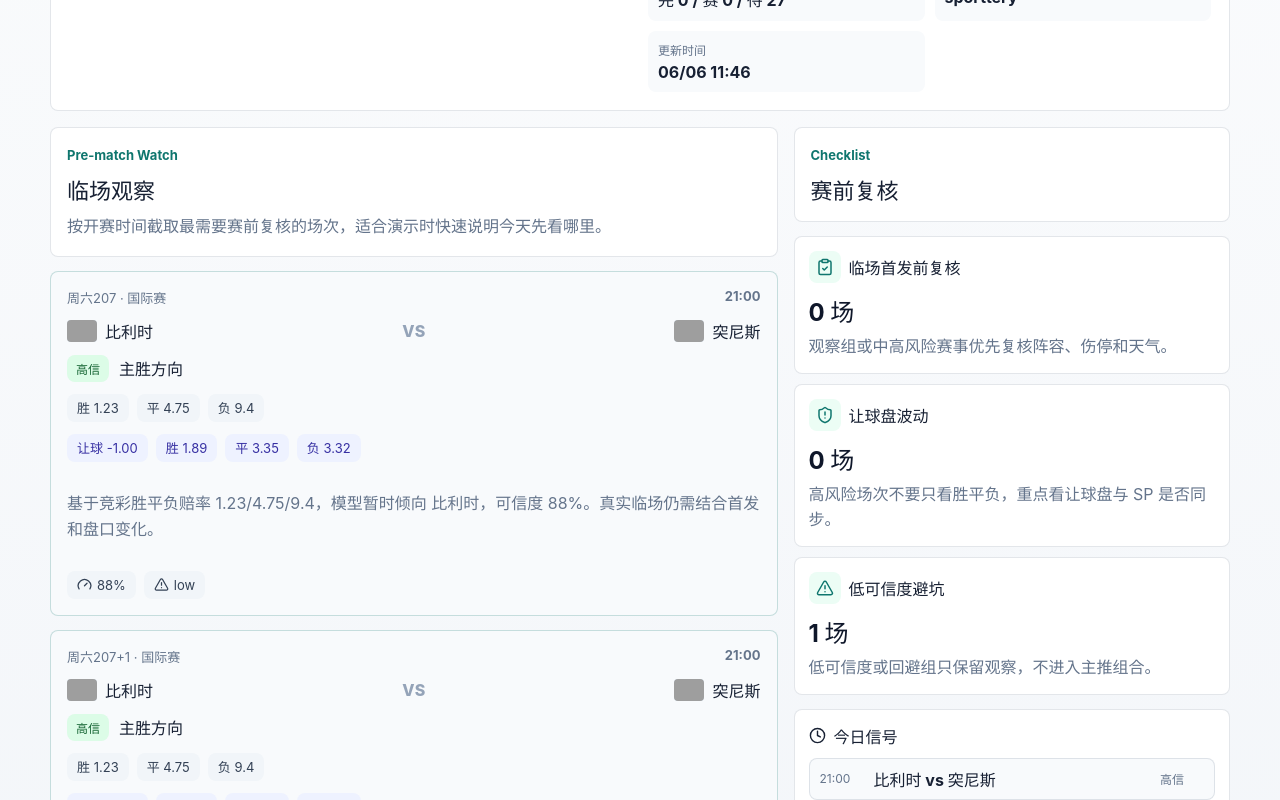
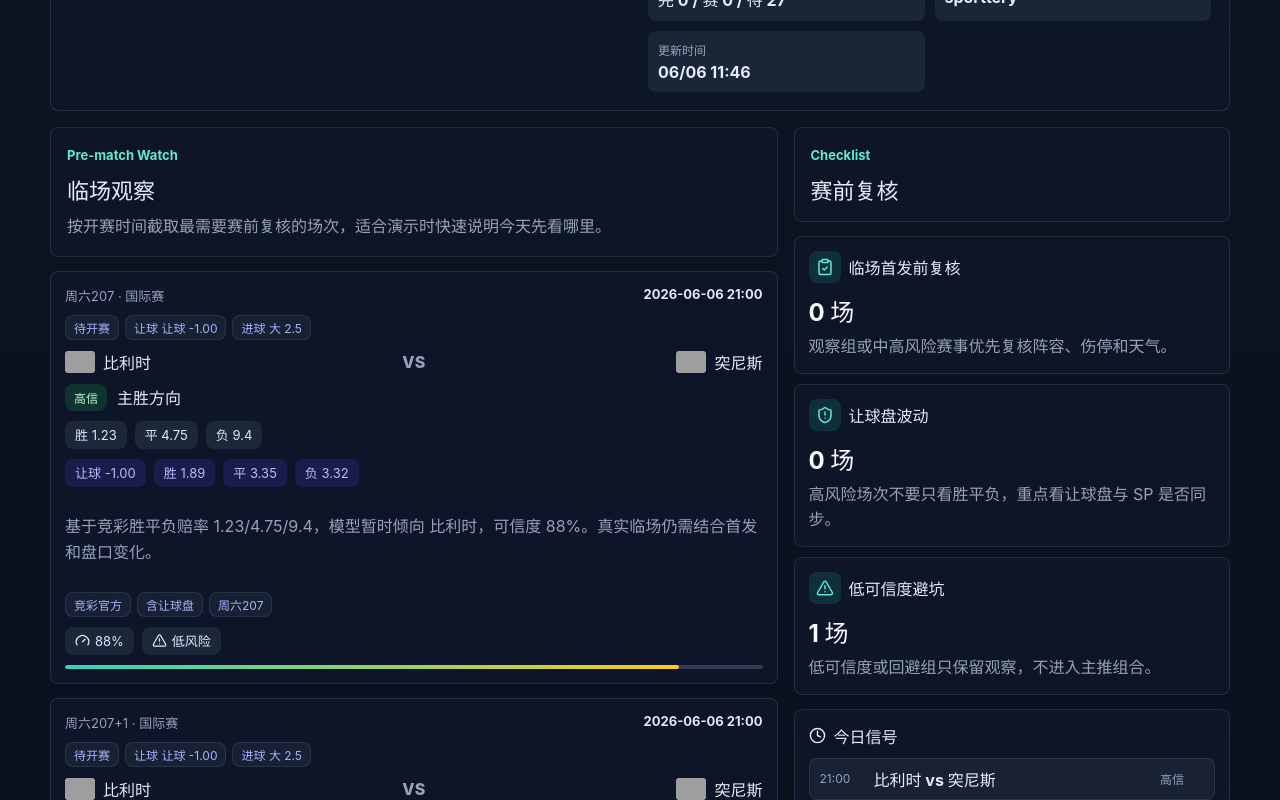
Before and after one commit to ccxiaot/football-insight-dashboard, a React (Vite) app: page / in a window 1280 px wide. Shown: the part 660-1460 px from the top of the page. Built offline with nearby package versions, Linux system fonts and the light colour scheme; grey boxes are pictures that could not be loaded.

Commit message:
style: switch dashboard to dark matchday theme

```diff
--- a/src/components/MatchCard.tsx
+++ b/src/components/MatchCard.tsx
@@ -13,6 +13,19 @@ const recommendationText = {
   avoid: '回避',
 };
 
+const riskText = {
+  low: '低风险',
+  medium: '中风险',
+  high: '高风险',
+};
+
+const statusText = {
+  finished: '已完场',
+  live: '进行中',
+  pending: '待确认',
+  scheduled: '待开赛',
+};
+
 export function MatchCard({ match, onOpen }: MatchCardProps) {
   return (
     <button
@@ -26,7 +39,12 @@ export function MatchCard({ match, onOpen }: MatchCardProps) {
           {match.matchNo ? `${match.matchNo} · ` : ''}
           {match.competition}
         </span>
-        <strong>{match.kickoff}</strong>
+        <strong>{match.date} {match.kickoff}</strong>
+      </div>
+      <div className="match-meta">
+        <span>{statusText[match.status ?? 'scheduled']}</span>
+        <span>让球 {match.handicap}</span>
+        <span>进球 {match.totalGoals}</span>
       </div>
       <div className="match-teams">
         <TeamBadge code={match.homeFlag} name={match.homeTeam} />
@@ -53,6 +71,11 @@ export function MatchCard({ match, onOpen }: MatchCardProps) {
         </div>
       ) : null}
       <p>{match.analysis}</p>
+      <div className="tag-row">
+        {match.tags.slice(0, 3).map((tag) => (
+          <span key={tag}>{tag}</span>
+        ))}
+      </div>
       <div className="match-footer">
         <span>
           <Gauge size={15} />
@@ -60,8 +83,11 @@ export function MatchCard({ match, onOpen }: MatchCardProps) {
         </span>
         <span>
           <AlertTriangle size={15} />
-          {match.riskLevel}
+          {riskText[match.riskLevel]}
         </span>
+      </div>
+      <div className="confidence-track" aria-hidden="true">
+        <i style={{ width: `${match.confidence}%` }} />
       </div>
     </button>
   );
--- a/src/index.css
+++ b/src/index.css
@@ -1,6 +1,6 @@
 :root {
-  color: #172033;
-  background: #eef2f7;
+  color: #e5edf6;
+  background: #080d18;
   font-family:
     Inter, "PingFang SC", "Microsoft YaHei", system-ui, -apple-system, BlinkMacSystemFont, sans-serif;
   font-synthesis: none;
@@ -24,9 +24,10 @@ button {
 .app-shell {
   min-height: 100vh;
   background:
-    linear-gradient(180deg, rgba(255, 255, 255, 0.9), rgba(238, 242, 247, 0.92)),
-    radial-gradient(circle at top left, rgba(20, 141, 110, 0.16), transparent 34%),
-    #eef2f7;
+    linear-gradient(180deg, rgba(14, 22, 37, 0.96), rgba(8, 13, 24, 0.98)),
+    radial-gradient(circle at top left, rgba(20, 184, 166, 0.18), transparent 34%),
+    radial-gradient(circle at 78% 0%, rgba(245, 158, 11, 0.12), transparent 26%),
+    #080d18;
 }
 
 main {
@@ -44,8 +45,8 @@ main {
   justify-content: space-between;
   gap: 18px;
   padding: 14px max(16px, calc((100vw - 1180px) / 2));
-  border-bottom: 1px solid rgba(100, 116, 139, 0.22);
-  background: rgba(248, 250, 252, 0.94);
+  border-bottom: 1px solid rgba(148, 163, 184, 0.18);
+  background: rgba(10, 16, 29, 0.9);
   backdrop-filter: blur(14px);
 }
 
@@ -62,8 +63,8 @@ main {
   height: 42px;
   place-items: center;
   border-radius: 8px;
-  color: #f8fafc;
-  background: #0f766e;
+  color: #07111f;
+  background: linear-gradient(135deg, #2dd4bf, #facc15);
 }
 
 .brand h1 {
@@ -74,7 +75,7 @@ main {
 
 .brand p {
   margin: 3px 0 0;
-  color: #64748b;
+  color: #94a3b8;
   font-size: 12px;
 }
 
@@ -95,10 +96,10 @@ main {
   justify-content: center;
   gap: 7px;
   min-height: 38px;
-  border: 1px solid rgba(100, 116, 139, 0.24);
+  border: 1px solid rgba(148, 163, 184, 0.2);
   border-radius: 8px;
-  color: #334155;
-  background: #ffffff;
+  color: #cbd5e1;
+  background: rgba(15, 23, 42, 0.72);
   cursor: pointer;
   white-space: nowrap;
 }
@@ -110,9 +111,10 @@ main {
 .nav-tab.active,
 .date-pill.active,
 .filter-chip.active {
-  border-color: #0f766e;
-  color: #0f766e;
-  background: #ecfdf5;
+  border-color: rgba(45, 212, 191, 0.78);
+  color: #67e8f9;
+  background: rgba(20, 184, 166, 0.16);
+  box-shadow: inset 0 0 0 1px rgba(45, 212, 191, 0.16);
 }
 
 .notice-bar {
@@ -121,20 +123,20 @@ main {
   gap: 12px;
   margin-bottom: 16px;
   padding: 12px 14px;
-  border: 1px solid rgba(14, 116, 144, 0.18);
+  border: 1px solid rgba(45, 212, 191, 0.22);
   border-radius: 8px;
-  background: #f0fdfa;
+  background: rgba(15, 23, 42, 0.72);
 }
 
 .notice-bar p {
   flex: 1;
   margin: 0;
-  color: #334155;
+  color: #cbd5e1;
 }
 
 .notice-bar button {
   padding: 0 12px;
-  color: #0f766e;
+  color: #67e8f9;
 }
 
 .spotlight,
@@ -145,16 +147,16 @@ main {
   gap: 16px;
   margin-bottom: 16px;
   padding: 18px;
-  border: 1px solid rgba(100, 116, 139, 0.18);
+  border: 1px solid rgba(148, 163, 184, 0.16);
   border-radius: 8px;
-  background: #ffffff;
-  box-shadow: 0 18px 45px rgba(15, 23, 42, 0.08);
+  background: rgba(15, 23, 42, 0.84);
+  box-shadow: 0 18px 45px rgba(0, 0, 0, 0.28);
 }
 
 .eyebrow {
   display: inline-flex;
   margin-bottom: 10px;
-  color: #0f766e;
+  color: #5eead4;
   font-size: 13px;
   font-weight: 700;
 }
@@ -170,7 +172,7 @@ main {
 .panel-view p,
 .sync-panel p,
 .match-card p {
-  color: #64748b;
+  color: #94a3b8;
   line-height: 1.65;
 }
 
@@ -193,22 +195,22 @@ main {
   min-height: 28px;
   padding: 0 10px;
   border-radius: 8px;
-  background: #f1f5f9;
-  color: #334155;
+  background: rgba(30, 41, 59, 0.92);
+  color: #dbeafe;
   font-size: 13px;
 }
 
 .odds-row.muted span {
-  background: #eef2ff;
-  color: #3730a3;
+  background: rgba(79, 70, 229, 0.18);
+  color: #c4b5fd;
 }
 
 .featured-match,
 .match-card {
   width: 100%;
-  border: 1px solid rgba(15, 118, 110, 0.22);
+  border: 1px solid rgba(148, 163, 184, 0.18);
   border-radius: 8px;
-  background: #f8fafc;
+  background: rgba(15, 23, 42, 0.9);
   color: inherit;
   text-align: left;
   cursor: pointer;
@@ -221,7 +223,7 @@ main {
 }
 
 .featured-match > span {
-  color: #0f766e;
+  color: #5eead4;
   font-weight: 700;
 }
 
@@ -267,22 +269,22 @@ main {
 .summary-card,
 .simple-list article {
   padding: 16px;
-  border: 1px solid rgba(100, 116, 139, 0.18);
+  border: 1px solid rgba(148, 163, 184, 0.16);
   border-radius: 8px;
-  background: #ffffff;
+  background: rgba(15, 23, 42, 0.82);
 }
 
 .summary-card span,
 .summary-card small,
 .simple-list span {
   display: block;
-  color: #64748b;
+  color: #94a3b8;
 }
 
 .summary-card strong {
   display: block;
   margin: 8px 0;
-  color: #0f172a;
+  color: #f8fafc;
   font-size: 25px;
 }
 
@@ -309,11 +311,11 @@ main {
 .detail-list div {
   padding: 10px;
   border-radius: 8px;
-  background: #f8fafc;
+  background: rgba(30, 41, 59, 0.82);
 }
 
 dt {
-  color: #64748b;
+  color: #94a3b8;
   font-size: 12px;
 }
 
@@ -332,15 +334,15 @@ dd {
   gap: 14px;
   margin-bottom: 16px;
   padding: 14px;
-  border: 1px solid rgba(100, 116, 139, 0.18);
+  border: 1px solid rgba(148, 163, 184, 0.16);
   border-radius: 8px;
-  background: #ffffff;
+  background: rgba(15, 23, 42, 0.82);
 }
 
 .match-toolbar strong {
   display: block;
   margin-bottom: 8px;
-  color: #334155;
+  color: #e2e8f0;
   font-size: 13px;
 }
 
@@ -356,7 +358,7 @@ dd {
   place-items: center;
   border-radius: 999px;
   background: #e2e8f0;
-  color: #334155;
+  color: #0f172a;
   font-size: 12px;
 }
 
@@ -368,7 +370,7 @@ dd {
 }
 
 .date-pill small {
-  color: #64748b;
+  color: #94a3b8;
 }
 
 .match-grid {
@@ -383,20 +385,45 @@ dd {
 
 .match-card {
   display: grid;
-  gap: 12px;
-  padding: 16px;
+  gap: 10px;
+  padding: 14px;
 }
 
 .match-card:hover,
 .featured-match:hover {
-  border-color: #0f766e;
+  border-color: rgba(45, 212, 191, 0.72);
+  background: rgba(20, 31, 52, 0.96);
 }
 
 .match-card-head {
   display: flex;
   justify-content: space-between;
-  color: #64748b;
+  gap: 12px;
+  color: #94a3b8;
   font-size: 13px;
+}
+
+.match-card-head strong {
+  color: #e2e8f0;
+  white-space: nowrap;
+}
+
+.match-meta,
+.tag-row {
+  display: flex;
+  flex-wrap: wrap;
+  gap: 6px;
+}
+
+.match-meta span,
+.tag-row span {
+  min-height: 24px;
+  padding: 3px 8px;
+  border: 1px solid rgba(148, 163, 184, 0.14);
+  border-radius: 8px;
+  color: #a5b4fc;
+  background: rgba(30, 41, 59, 0.68);
+  font-size: 12px;
 }
 
 .versus {
@@ -419,18 +446,32 @@ dd {
 }
 
 .chip.high {
-  color: #166534;
-  background: #dcfce7;
+  color: #bbf7d0;
+  background: rgba(22, 163, 74, 0.22);
 }
 
 .chip.watch {
-  color: #92400e;
-  background: #fef3c7;
+  color: #fde68a;
+  background: rgba(245, 158, 11, 0.22);
 }
 
 .chip.avoid {
-  color: #991b1b;
-  background: #fee2e2;
+  color: #fecaca;
+  background: rgba(220, 38, 38, 0.24);
+}
+
+.confidence-track {
+  height: 4px;
+  overflow: hidden;
+  border-radius: 999px;
+  background: rgba(51, 65, 85, 0.95);
+}
+
+.confidence-track i {
+  display: block;
+  height: 100%;
+  border-radius: inherit;
+  background: linear-gradient(90deg, #2dd4bf, #facc15);
 }
 
 .panel-view {
@@ -452,9 +493,9 @@ dd {
 
 .section-title {
   padding: 16px;
-  border: 1px solid rgba(100, 116, 139, 0.18);
+  border: 1px solid rgba(148, 163, 184, 0.16);
   border-radius: 8px;
-  background: #ffffff;
+  background: rgba(15, 23, 42, 0.82);
 }
 
 .section-title h2 {
@@ -464,7 +505,7 @@ dd {
 
 .section-title p {
   margin: 8px 0 0;
-  color: #64748b;
+  color: #94a3b8;
   line-height: 1.65;
 }
 
@@ -476,9 +517,9 @@ dd {
 .risk-card,
 .quick-board {
   padding: 14px;
-  border: 1px solid rgba(100, 116, 139, 0.18);
+  border: 1px solid rgba(148, 163, 184, 0.16);
   border-radius: 8px;
-  background: #ffffff;
+  background: rgba(15, 23, 42, 0.82);
 }
 
 .risk-card div,
@@ -492,14 +533,14 @@ dd {
 .risk-card b {
   display: block;
   margin: 10px 0 6px;
-  color: #0f172a;
+  color: #f8fafc;
   font-size: 24px;
 }
 
 .risk-card p,
 .quick-board small {
   margin: 0;
-  color: #64748b;
+  color: #94a3b8;
   line-height: 1.55;
 }
 
@@ -509,8 +550,8 @@ dd {
   height: 32px;
   place-items: center;
   border-radius: 8px;
-  color: #0f766e;
-  background: #ecfdf5;
+  color: #5eead4;
+  background: rgba(20, 184, 166, 0.16);
 }
 
 .quick-board {
@@ -526,9 +567,9 @@ dd {
   width: 100%;
   min-height: 42px;
   padding: 8px 10px;
-  border: 1px solid rgba(100, 116, 139, 0.18);
+  border: 1px solid rgba(148, 163, 184, 0.14);
   border-radius: 8px;
-  background: #f8fafc;
+  background: rgba(30, 41, 59, 0.72);
   color: inherit;
   cursor: pointer;
   text-align: left;
@@ -536,7 +577,7 @@ dd {
 
 .quick-board button span,
 .quick-board button em {
-  color: #64748b;
+  color: #94a3b8;
   font-size: 12px;
   font-style: normal;
 }
@@ -561,19 +602,19 @@ dd {
 }
 
 .result-hit {
-  color: #15803d;
+  color: #86efac;
 }
 
 .result-miss {
-  color: #b91c1c;
+  color: #fca5a5;
 }
 
 .empty-state {
   grid-column: 1 / -1;
   padding: 24px;
-  border: 1px dashed #94a3b8;
+  border: 1px dashed rgba(148, 163, 184, 0.42);
   border-radius: 8px;
-  background: #ffffff;
+  background: rgba(15, 23, 42, 0.82);
 }
 
 .modal-backdrop {
@@ -583,7 +624,7 @@ dd {
   display: grid;
   place-items: center;
   padding: 18px;
-  background: rgba(15, 23, 42, 0.48);
+  background: rgba(2, 6, 23, 0.72);
 }
 
 .detail-modal {
@@ -593,8 +634,9 @@ dd {
   overflow: auto;
   padding: 22px;
   border-radius: 8px;
-  background: #ffffff;
-  box-shadow: 0 30px 80px rgba(15, 23, 42, 0.28);
+  border: 1px solid rgba(148, 163, 184, 0.2);
+  background: #111827;
+  box-shadow: 0 30px 80px rgba(0, 0, 0, 0.38);
 }
 
 .icon-button {
@@ -605,9 +647,10 @@ dd {
   width: 34px;
   height: 34px;
   place-items: center;
-  border: 1px solid #cbd5e1;
+  border: 1px solid rgba(148, 163, 184, 0.3);
   border-radius: 8px;
-  background: #ffffff;
+  background: #1e293b;
+  color: #e2e8f0;
   cursor: pointer;
 }
 
```
